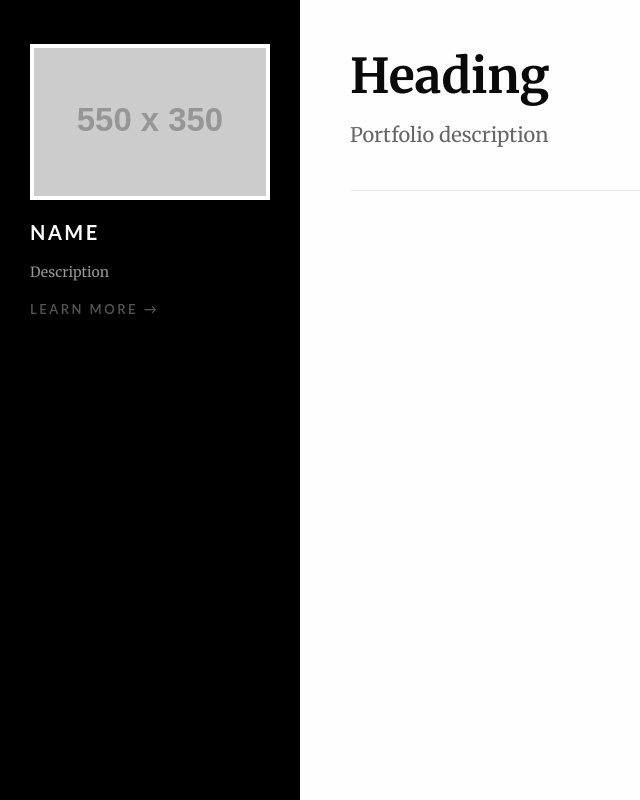
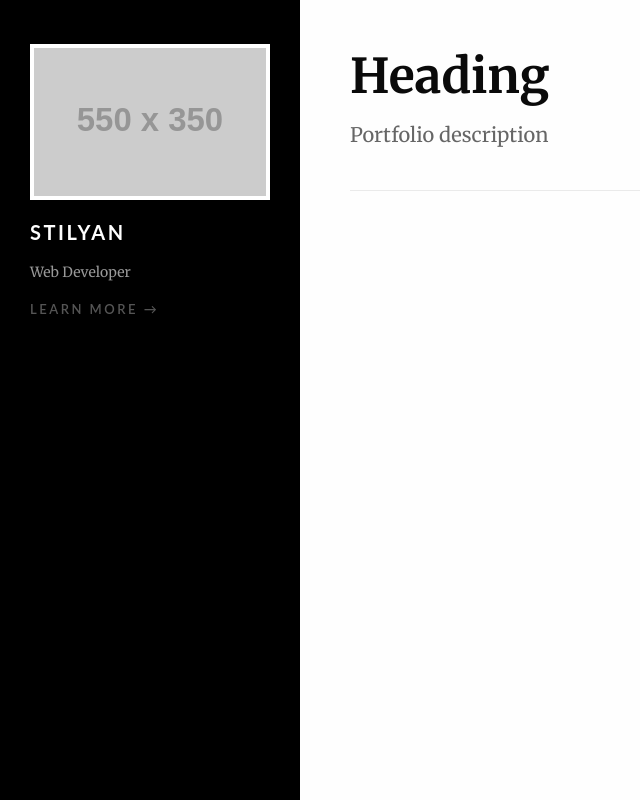
Before and after one commit to Stelkooo/static-nodejs-and-express-site, a Node server app: page / in a window 1280 px wide. Shown: the whole page, without its empty margins (0-640 px from the left). Run offline with Node 20, Linux system fonts and the light colour scheme; grey boxes labelled with a size stand in for pictures from a placeholder-image service; some libraries are stand-ins or nearby versions.

Commit message:
custom layout

```diff
--- a/views/layout.pug
+++ b/views/layout.pug
@@ -4,7 +4,7 @@ html(lang="en" dir="ltr")
     meta(charset='utf-8')
     meta(http-equiv='x-ua-compatible', content='ie=edge')
     meta(name='viewport', content='width=device-width, initial-scale=1.0')
-    title Portfolio Site
+    title Stilyan's Portfolio
     link(href='https://fonts.googleapis.com/css?family=Merriweather:300,400,400i,700,800', rel='stylesheet')
     link(rel='stylesheet', href='/static/css/normalize.css')
     link(rel='stylesheet', href='/static/css/styles.css')
@@ -18,13 +18,13 @@ html(lang="en" dir="ltr")
         .dev-intro-box
 
           //- Replace with your name
-          h5 Name
+          h5 Stilyan
 
           //- Replace with description of who you are, what you do, and why you are so awesome
-          p Description
+          p Web Developer
 
           //- Add path from your '/about' route handler to the href below
-          a(href='') Learn More &rarr;
+          a(href='/about') Learn More &rarr;
 
     .wrapper
       .header
@@ -32,7 +32,7 @@ html(lang="en" dir="ltr")
           button#menu-icon.menu-icon(type='button' data-toggle='my-info')
 
           //- Replace with your name — this is for the mobile layout
-          span Name
+          span Stilyan
 
       block content
 
```
